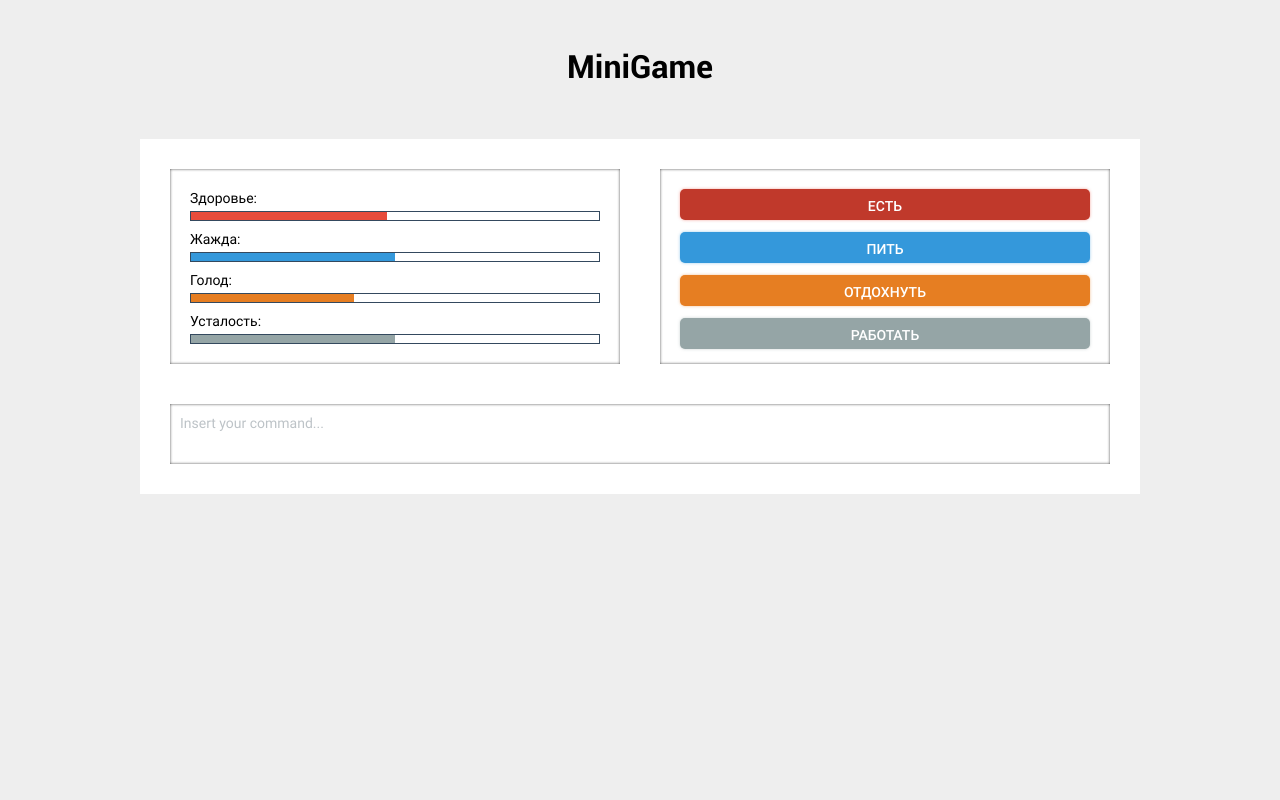
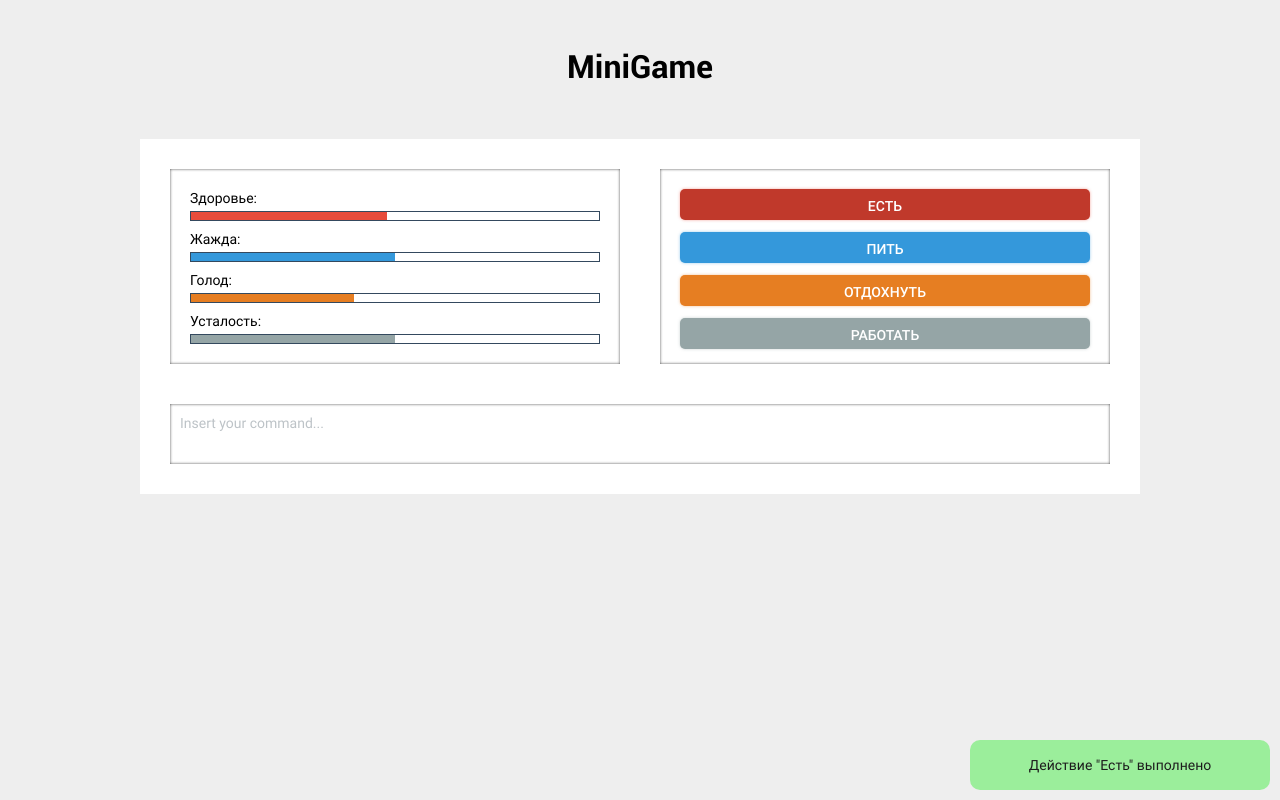
Before and after one commit to maximshigaev/maxim-shigaev-dd-game, a React (Create React App) app: page / in a window 1280 px wide. Both pictures are taken after a click on the element "ЕСТЬ". Built offline with nearby package versions, Linux system fonts and the light colour scheme.

Commit message:
Add the Notification component and styles for it

```diff
--- a/src/components/app/App.jsx
+++ b/src/components/app/App.jsx
@@ -4,16 +4,38 @@ import { BarList } from '../barList/BarList.jsx';
 import { Header } from '../header/Header.jsx';
 import { ControlList } from '../controlList/ControlList.jsx';
 import { TextArea } from '../textArea/TextArea.jsx';
+import { Notification } from '../notification/Notification.jsx';
 import * as helpers from '../../helpers';
 import { initialBars, initialActions } from '../../store';
 
 import './App.scss';
 
+let timeoutId;
+
 const App = () => {
     const [bars, setBars] = useState(initialBars);
     const [actions, setActions] = useState(initialActions);
+    const [notification, setNotification] = useState(null);
 
-    const controlClickHandler = (evt) => setBars(helpers.updateBars(bars, evt.target.innerHTML));
+    const cleanUp = () => {
+        setNotification(null);
+        clearTimeout(timeoutId);
+    }
+
+    const notify = (content) => {
+        if (notification) {
+            cleanUp();
+        }
+
+        setTimeout(() => setNotification(content));
+
+        timeoutId = setTimeout(cleanUp, 5000);
+    }
+
+    const controlClickHandler = (evt) => {
+        setBars(helpers.updateBars(bars, evt.target.innerHTML));
+        notify(`Действие "${evt.target.innerHTML}" выполнено`);
+    }
 
     return (
         <>
@@ -22,6 +44,11 @@ const App = () => {
                 <BarList bars={bars} />
                 <ControlList actions={actions} handleClick={controlClickHandler} />
                 <TextArea  />
+                {notification &&
+                    <Notification>
+                        {notification}
+                    </Notification>
+                }
             </main>
         </>
     );
--- /dev/null
+++ b/src/components/notification/Notification.jsx
@@ -0,0 +1,16 @@
+import React from 'react';
+import PropTypes from 'prop-types';
+
+import './Notification.scss';
+
+const Notification = ({children}) => (
+    <div className="notification">
+        {children}
+    </div>
+);
+
+Notification.propTypes = {
+    children: PropTypes.string.isRequired
+}
+
+export { Notification };
--- /dev/null
+++ b/src/components/notification/Notification.scss
@@ -0,0 +1,35 @@
+@keyframes fadeInOut {
+    50% {
+        opacity: 1;
+    }
+
+    100% {
+        opacity: 0;
+    }
+  }
+
+.notification {
+    position: fixed;
+    left: calc((100% - 300px) / 2);
+    right: calc((100% - 300px) / 2);
+    top: 10px;
+    min-height: 50px;
+    width: 300px;
+    opacity: 0;
+    padding: 10px 20px;
+    background-color: lightgreen;
+    animation: fadeInOut linear 5s;
+    display: flex;
+    justify-content: center;
+    align-items: center;
+    border-radius: 10px;
+}
+
+@media (min-width: 768px) {
+	.notification {
+        left: auto;
+        top: auto;
+        bottom: 10px;
+        right: 10px;
+    }
+}
```
